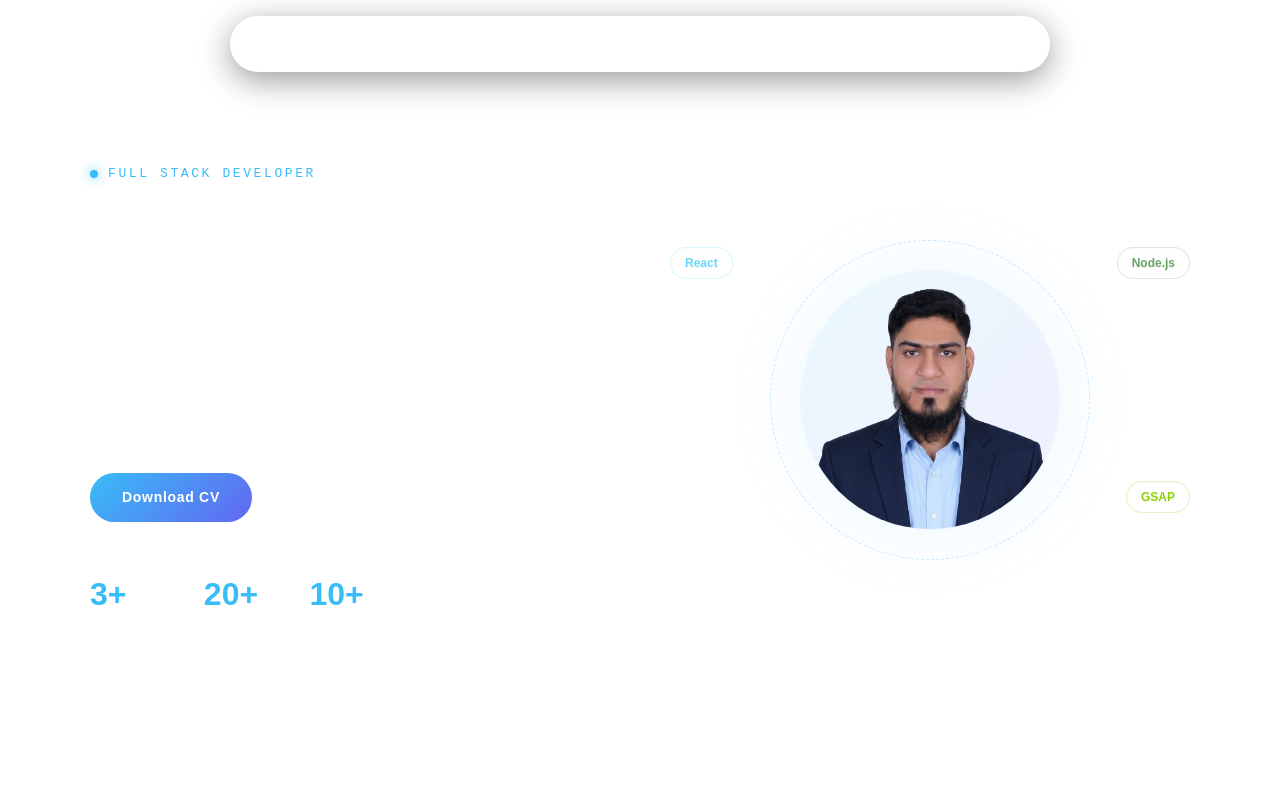
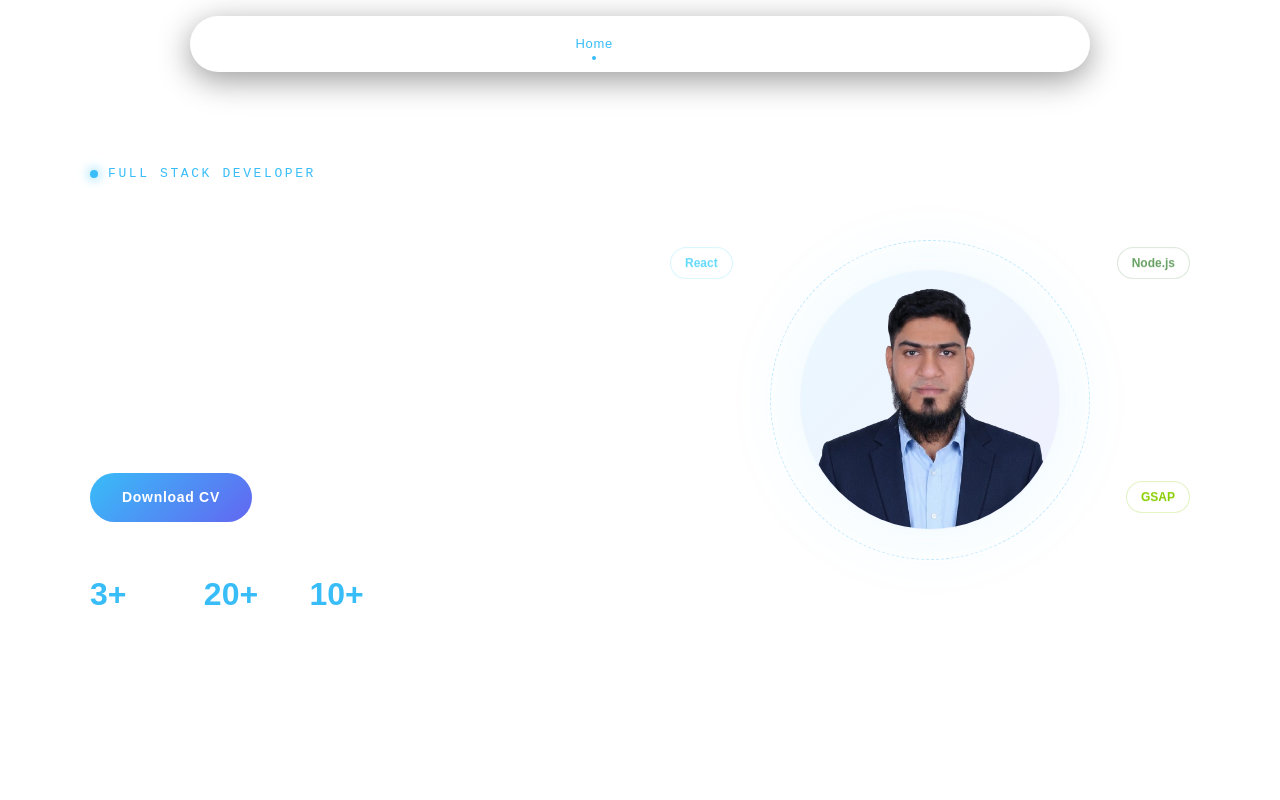
Before and after one commit to nozibuddowla/portfolio, a Next.js app: page / in a window 1280 px wide. Shown: the top 800 px of the page. Built offline with nearby package versions, Linux system fonts and the light colour scheme.

Commit message:
add nav scroll section on click

```diff
--- a/app/page.js
+++ b/app/page.js
@@ -1,5 +1,6 @@
 "use client";
 import dynamic from "next/dynamic";
+import { useState } from "react";
 
 const Navbar = dynamic(() => import("../components/Navbar"), { ssr: false });
 const Hero = dynamic(() => import("../components/Hero"), { ssr: false });
@@ -16,9 +17,10 @@ const Projects = dynamic(() => import("../components/Projects"), {
 });
 
 export default function Home() {
+  const [active, setActive] = useState("Home");
   return (
     <main>
-      <Navbar />
+      <Navbar active={active} setActive={setActive} />
       <Hero />
       <About />
       <Skills />
--- a/components/Navbar.js
+++ b/components/Navbar.js
@@ -3,15 +3,29 @@ import { useState } from "react";
 import { motion, AnimatePresence } from "framer-motion";
 import Glass from "./Glass";
 
-const NAV_LINKS = ["Home", "About", "Skills", "Projects", "Contact"];
+const NAV_LINKS = [
+  { label: "Home", id: "home" },
+  { label: "About", id: "about" },
+  { label: "Skills", id: "skills" },
+  { label: "Education", id: "education" },
+  { label: "Experience", id: "experience" },
+  { label: "Projects", id: "projects" },
+  { label: "Contact", id: "contact" },
+];
 
 export default function Navbar({ active, setActive }) {
   const [menuOpen, setMenuOpen] = useState(false);
 
-  const handleNav = (link) => {
-    setActive(link);
-    setMenuOpen(false);
-  };
+   const handleNav = (link) => {
+     setActive(link.label);
+     setMenuOpen(false);
+
+     // Smooth scroll to the section
+     const el = document.getElementById(link.id);
+     if (el) {
+       el.scrollIntoView({ behavior: "smooth", block: "start" });
+     }
+   };
 
   return (
     <>
@@ -20,9 +34,14 @@ export default function Navbar({ active, setActive }) {
         animate={{ y: 0, opacity: 1 }}
         transition={{ duration: 0.8, ease: [0.22, 1, 0.36, 1] }}
         style={{
-          position: "fixed", top: 0, left: 0, right: 0,
-          zIndex: 100, padding: "16px 20px",
-          display: "flex", justifyContent: "center",
+          position: "fixed",
+          top: 0,
+          left: 0,
+          right: 0,
+          zIndex: 100,
+          padding: "16px 20px",
+          display: "flex",
+          justifyContent: "center",
         }}
       >
         <Glass
@@ -32,45 +51,78 @@ export default function Navbar({ active, setActive }) {
             display: "flex",
             alignItems: "center",
             justifyContent: "space-between",
-            maxWidth: 820,
+            maxWidth: 900,
             width: "100%",
           }}
         >
-          {/* Logo */}
-          <span style={{ fontWeight: 900, fontSize: 20, letterSpacing: "-1px", color: "#fff" }}>
+          {/* Logo — click scrolls to top */}
+          <span
+            onClick={() => handleNav({ label: "Home", id: "home" })}
+            style={{
+              fontWeight: 900,
+              fontSize: 20,
+              letterSpacing: "-1px",
+              color: "#fff",
+              cursor: "pointer",
+            }}
+          >
             NOZIB.
           </span>
 
           {/* Desktop links */}
-          <div
-            className="desktop-nav"
-            style={{ display: "flex", gap: 28 }}
-          >
+          <div className="desktop-nav" style={{ display: "flex", gap: 24 }}>
             {NAV_LINKS.map((l) => (
               <button
-                key={l}
+                key={l.label}
                 onClick={() => handleNav(l)}
                 style={{
-                  background: "none", border: "none", cursor: "pointer",
-                  fontSize: 13, fontWeight: 500, letterSpacing: "0.05em",
-                  color: active === l ? "#38BDF8" : "rgba(255,255,255,0.5)",
-                  transition: "color 0.2s", padding: 0,
+                  background: "none",
+                  border: "none",
+                  cursor: "pointer",
+                  fontSize: 13,
+                  fontWeight: 500,
+                  letterSpacing: "0.05em",
+                  color:
+                    active === l.label ? "#38BDF8" : "rgba(255,255,255,0.5)",
+                  transition: "color 0.2s",
+                  padding: 0,
+                  position: "relative",
                 }}
               >
-                {l}
+                {l.label}
+                {/* Active underline dot */}
+                {active === l.label && (
+                  <motion.div
+                    layoutId="nav-dot"
+                    style={{
+                      position: "absolute",
+                      bottom: -6,
+                      left: "50%",
+                      transform: "translateX(-50%)",
+                      width: 4,
+                      height: 4,
+                      borderRadius: "50%",
+                      background: "#38BDF8",
+                    }}
+                  />
+                )}
               </button>
             ))}
           </div>
 
-          {/* Hamburger button (mobile) */}
+          {/* Hamburger */}
           <button
             className="hamburger"
             onClick={() => setMenuOpen((p) => !p)}
             aria-label="Toggle menu"
             style={{
               display: "none",
-              background: "none", border: "none", cursor: "pointer",
-              padding: 4, flexDirection: "column", gap: 5,
+              background: "none",
+              border: "none",
+              cursor: "pointer",
+              padding: 4,
+              flexDirection: "column",
+              gap: 5,
             }}
           >
             {[0, 1, 2].map((i) => (
@@ -78,15 +130,20 @@ export default function Navbar({ active, setActive }) {
                 key={i}
                 animate={
                   menuOpen
-                    ? i === 0 ? { rotate: 45, y: 9 }
-                    : i === 1 ? { opacity: 0 }
-                    : { rotate: -45, y: -9 }
+                    ? i === 0
+                      ? { rotate: 45, y: 9 }
+                      : i === 1
+                        ? { opacity: 0 }
+                        : { rotate: -45, y: -9 }
                     : { rotate: 0, y: 0, opacity: 1 }
                 }
                 transition={{ duration: 0.25 }}
                 style={{
-                  display: "block", width: 22, height: 2,
-                  background: "#38BDF8", borderRadius: 2,
+                  display: "block",
+                  width: 22,
+                  height: 2,
+                  background: "#38BDF8",
+                  borderRadius: 2,
                 }}
               />
             ))}
@@ -94,7 +151,7 @@ export default function Navbar({ active, setActive }) {
         </Glass>
       </motion.nav>
 
-      {/* Mobile Dropdown Menu */}
+      {/* Mobile Dropdown */}
       <AnimatePresence>
         {menuOpen && (
           <motion.div
@@ -103,43 +160,55 @@ export default function Navbar({ active, setActive }) {
             exit={{ opacity: 0, y: -20 }}
             transition={{ duration: 0.3, ease: [0.22, 1, 0.36, 1] }}
             style={{
-              position: "fixed", top: 80, left: 16, right: 16,
+              position: "fixed",
+              top: 80,
+              left: 16,
+              right: 16,
               zIndex: 99,
-              background: "rgba(6,8,16,0.95)",
+              background: "rgba(6,8,16,0.97)",
               border: "1px solid rgba(255,255,255,0.08)",
               backdropFilter: "blur(24px)",
               WebkitBackdropFilter: "blur(24px)",
               borderRadius: 20,
-              padding: "20px 0",
+              padding: "12px 0",
             }}
           >
             {NAV_LINKS.map((l, i) => (
               <motion.button
-                key={l}
+                key={l.label}
                 initial={{ opacity: 0, x: -16 }}
                 animate={{ opacity: 1, x: 0 }}
-                transition={{ delay: i * 0.06 }}
+                transition={{ delay: i * 0.05 }}
                 onClick={() => handleNav(l)}
                 style={{
-                  display: "block", width: "100%", textAlign: "left",
-                  background: "none", border: "none", cursor: "pointer",
-                  padding: "14px 28px", fontSize: 16, fontWeight: 600,
-                  color: active === l ? "#38BDF8" : "rgba(255,255,255,0.6)",
+                  display: "block",
+                  width: "100%",
+                  textAlign: "left",
+                  background: "none",
+                  border: "none",
+                  cursor: "pointer",
+                  padding: "13px 28px",
+                  fontSize: 15,
+                  fontWeight: 600,
+                  color:
+                    active === l.label ? "#38BDF8" : "rgba(255,255,255,0.6)",
                   letterSpacing: "0.05em",
-                  borderLeft: active === l ? "2px solid #38BDF8" : "2px solid transparent",
+                  borderLeft:
+                    active === l.label
+                      ? "2px solid #38BDF8"
+                      : "2px solid transparent",
                   transition: "color 0.2s",
                 }}
               >
-                {l}
+                {l.label}
               </motion.button>
             ))}
           </motion.div>
         )}
       </AnimatePresence>
 
-      {/* Responsive styles */}
       <style>{`
-        @media (max-width: 640px) {
+        @media (max-width: 768px) {
           .desktop-nav { display: none !important; }
           .hamburger { display: flex !important; }
         }
```
